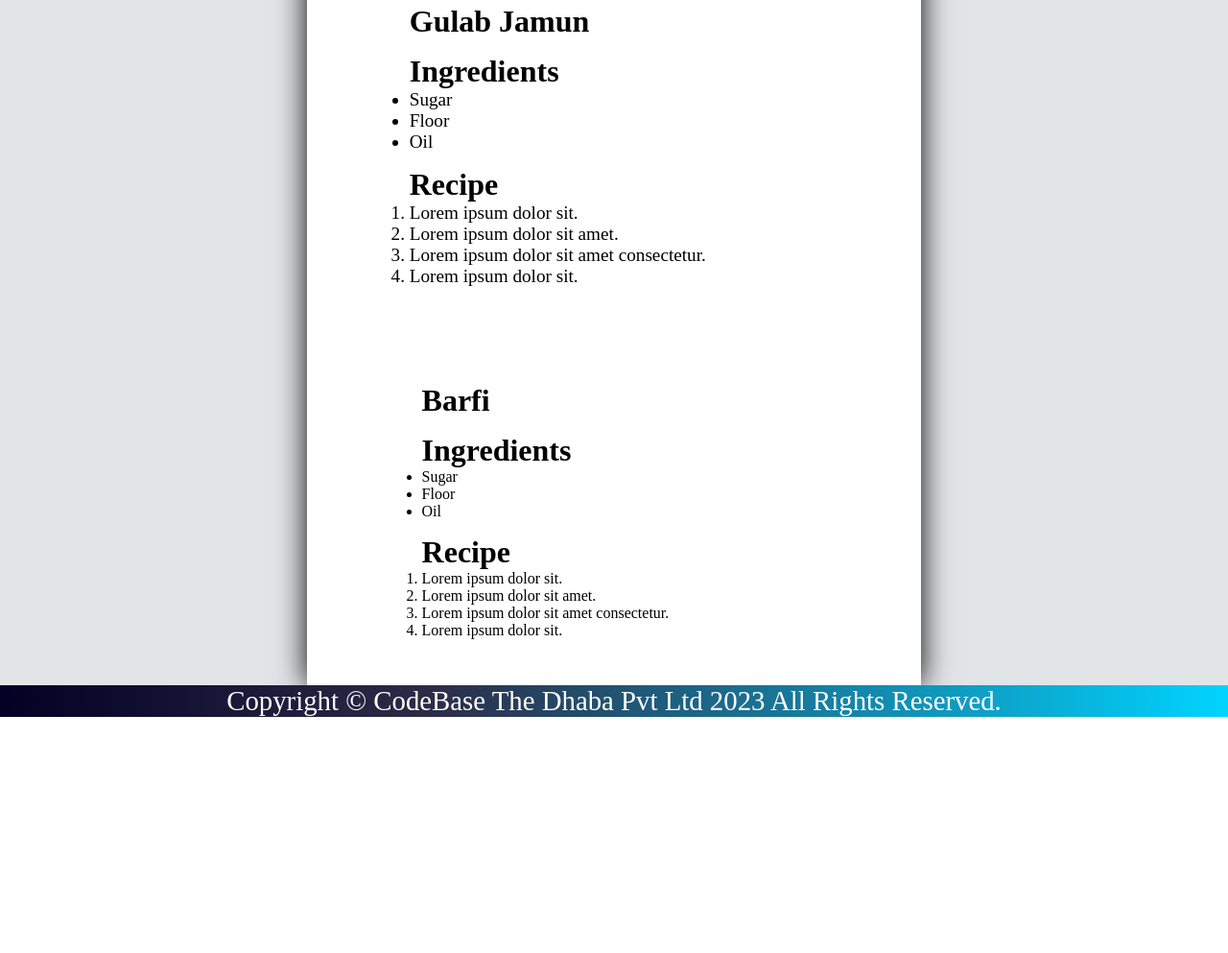
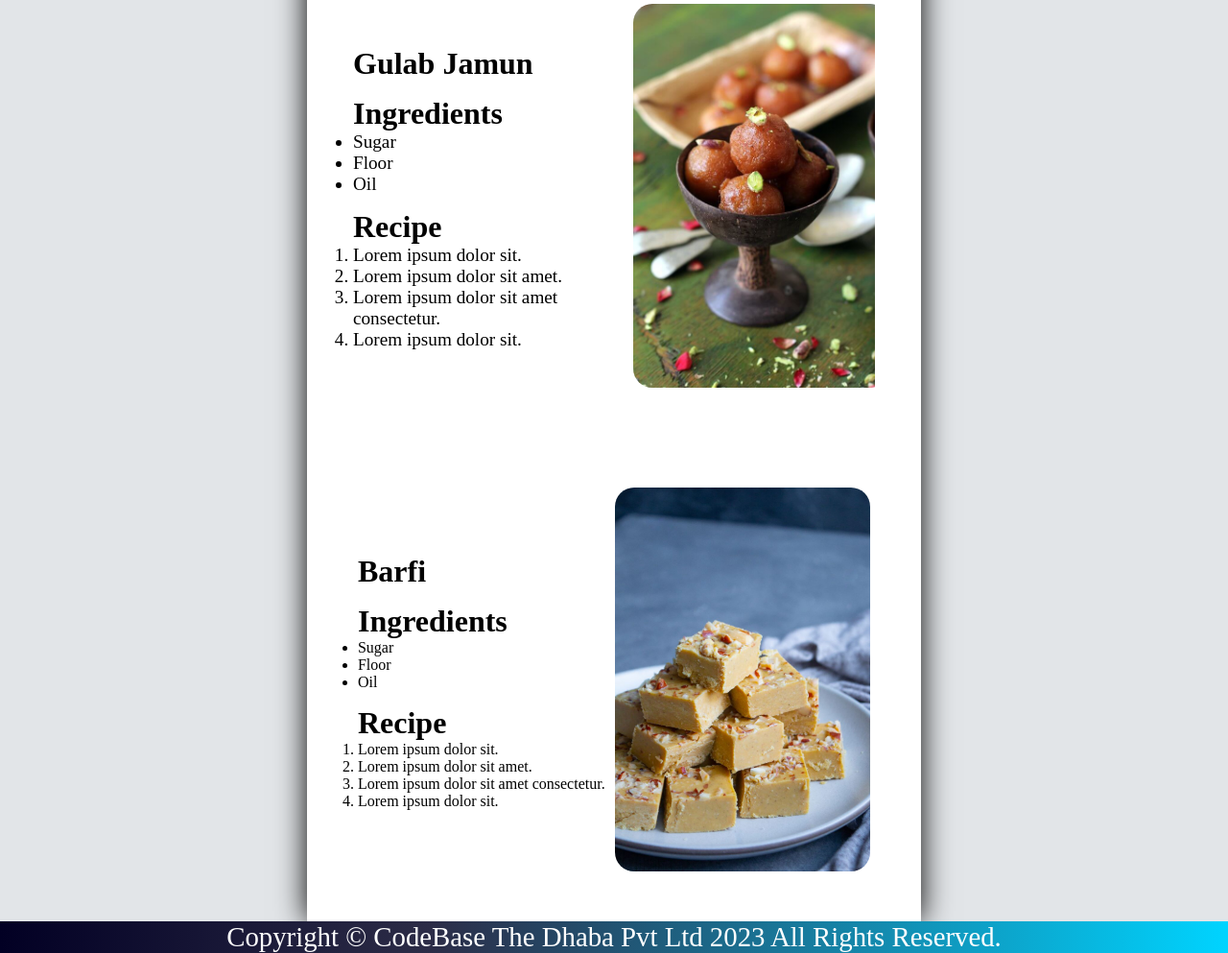
Before and after one commit to BiswaprakashBarik/food-recipe, a plain HTML site: page index.html in a window 1280 px wide. Shown: the part 116-1109 px from the top of the page at 96% size. Before the commit the page ends 863 px from the top, so only its background shows below. Drawn offline with Linux system fonts and the light colour scheme.

Commit message:
Update index.html

```diff
--- a/index.html
+++ b/index.html
@@ -55,7 +55,7 @@
                         </div>
 
                         <div class="rightBox">
-                            <img src="bread-gulab-jamun-recipe.jpg" alt="">
+                            <img src="bread-gulab-jamun-recipe.jpeg" alt="">
                             <div class="overLay">
                                 <span>Click here to Buy</span>
                             </div>
@@ -85,7 +85,7 @@
                             </div>
                         </div>
                         <div class="rightBox">
-                            <img src="Magaz-5-of-5-2-960x1440.jpg" alt="">
+                            <img src="Magaz-5-of-5-2-960x1440.jpeg" alt="">
                             <div class="overLay">
                                 <span>Click here to Buy</span>
                             </div>
```
